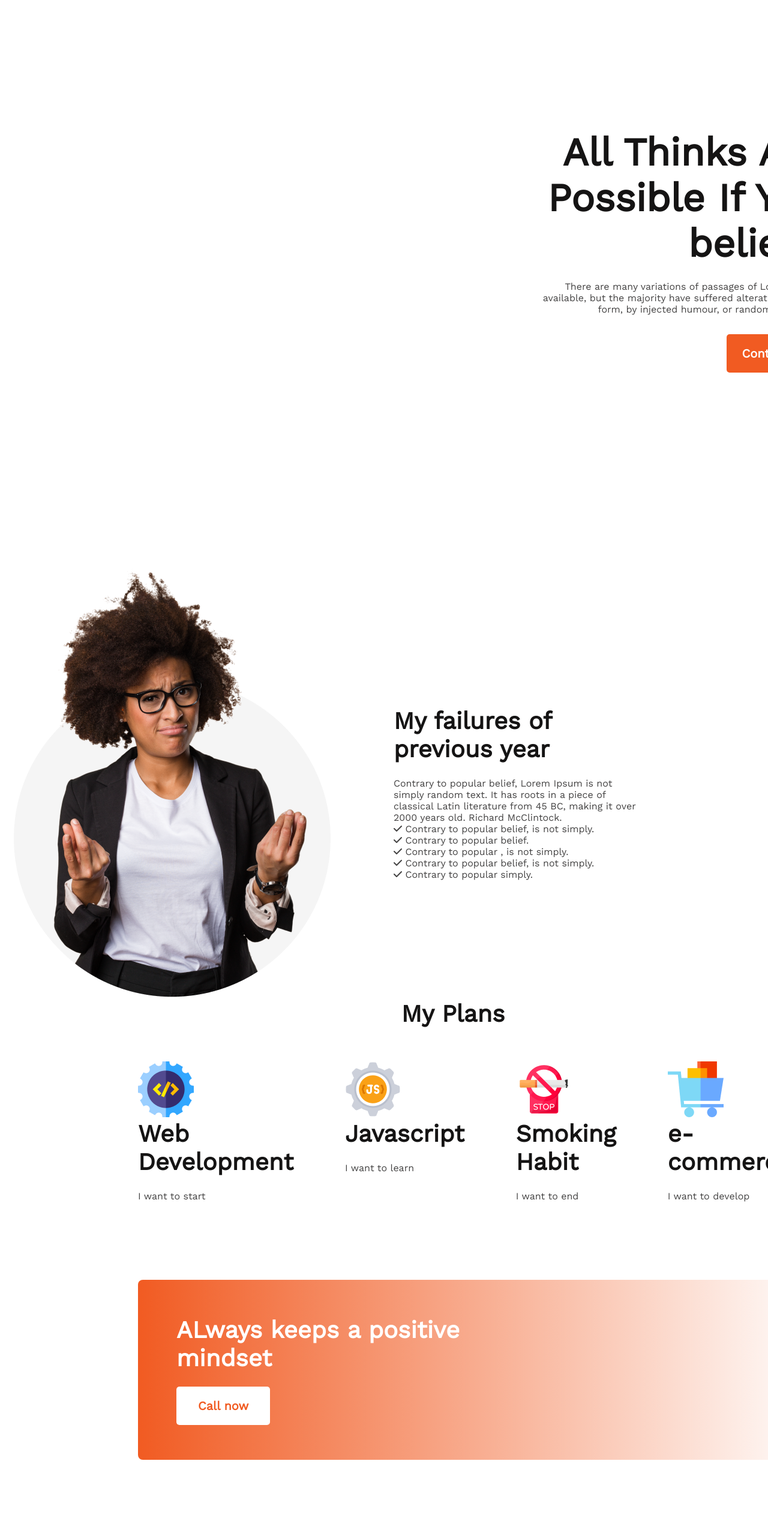
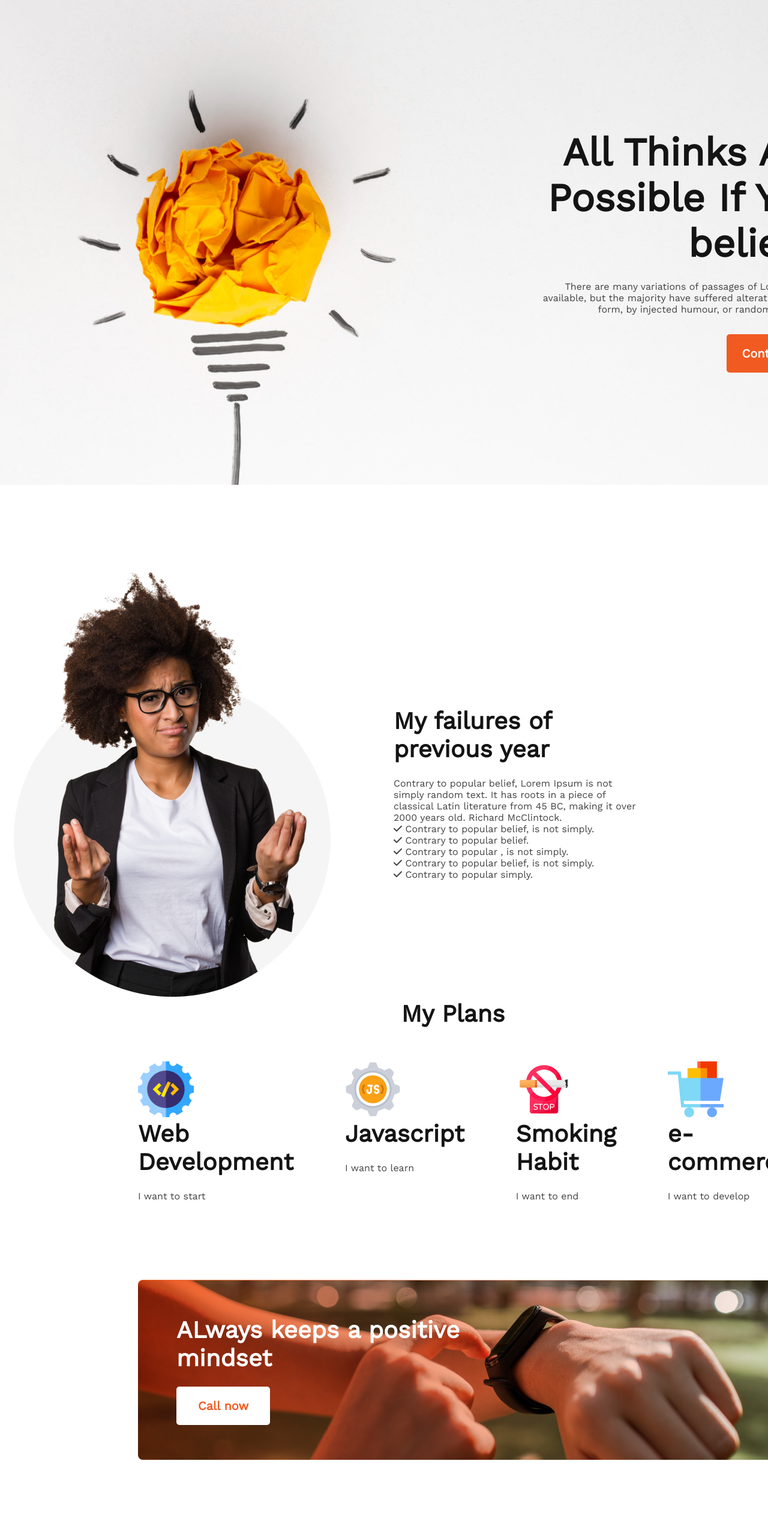
Before and after one commit to rahaman-rifat/Assingnment-1, a plain HTML site: page index.html in a window 1280 px wide. Shown: the top 2560 px of the page at 60% size. Drawn offline with nearby package versions, Linux system fonts and the light colour scheme; the site is published under a folder, as on GitHub Pages, so addresses that start at the root find nothing.

Commit message:
url of bg fixed

```diff
--- a/css-files/index.css
+++ b/css-files/index.css
@@ -5,7 +5,7 @@
 }
 /* Header part */
 .banner{
-    background-image: url("/images/banner/banner1.png");
+    background-image: url("../images/banner/banner1.png");
     background-repeat: no-repeat;
     height: 808px;
     width: 1600px;
@@ -72,7 +72,7 @@
     margin: 130px 230px;
     background-blend-mode:multiply;
     background-repeat: no-repeat;
-    background-image: linear-gradient(to right, #F15B22, white) , url("/images/watch.png");
+    background-image: linear-gradient(to right, #F15B22, white) , url("../images/watch.png");
     border-radius: 8px;
     width: 1140px;
     height: 300px;
```
